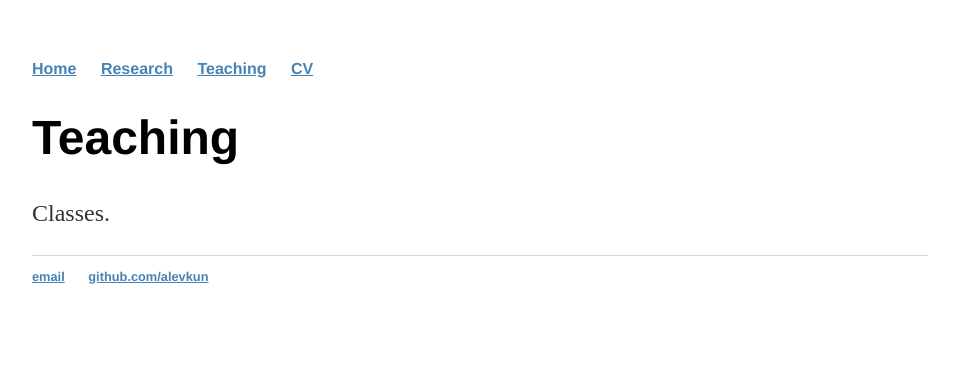
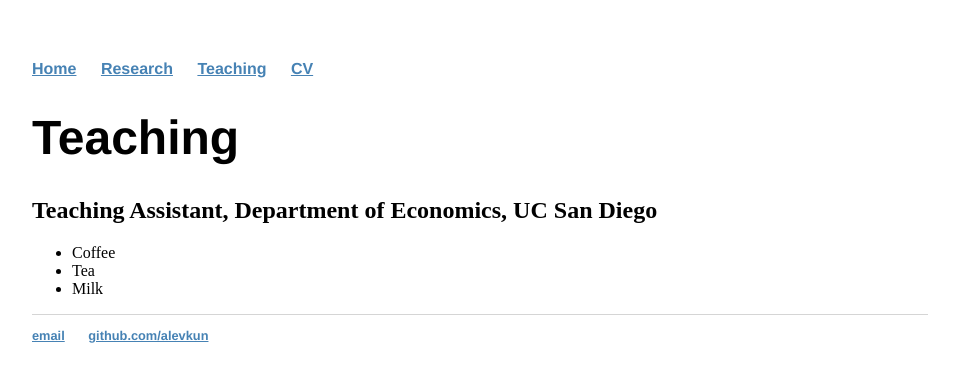
Before and after one commit to alevkun/alevkun.github.io, a Jekyll site: the page built from teaching/index.html, in a window 1280 px wide. Shown: the top 382 px of the page, without its empty margins (160-1119 px from the left). Built offline with Jekyll 4.4.1, drawn with Linux system fonts in a browser that asks for light colours.

Commit message:
Update index.html

```diff
--- a/teaching/index.html
+++ b/teaching/index.html
@@ -4,5 +4,10 @@ title: Teaching
 ---
 <div class="blurb">
 	<h1>{{ page.title }}</h1>
-	<p>Classes.</p>
+	<h2> Teaching Assistant, Department of Economics, UC San Diego </h2>
+	<ul>
+  	<li>Coffee</li>
+  	<li>Tea</li>
+  	<li>Milk</li>
+	</ul>
 </div><!-- /.blurb -->
```
